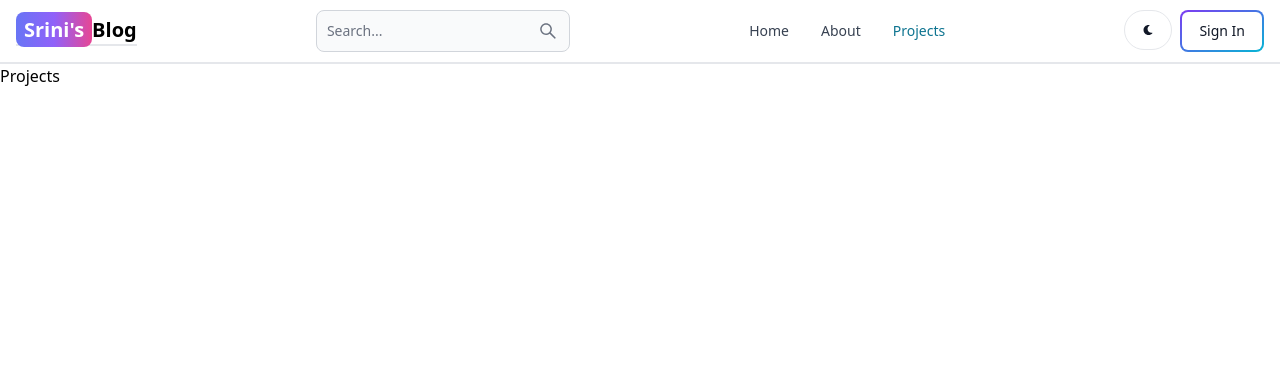
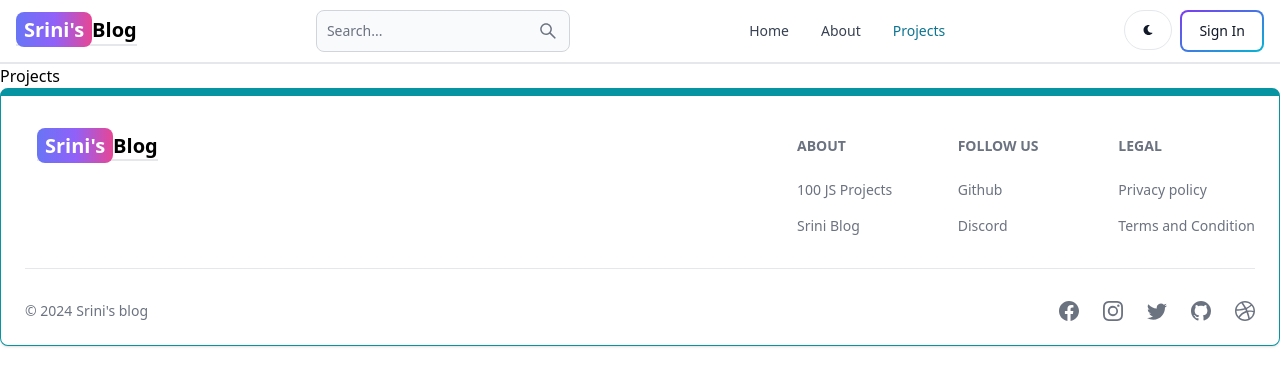
Before and after one commit to Srinivasansoundar/Mern-Blog, a React (Vite) app in the folder client/: page /projects in a window 1280 px wide. Shown: the top 386 px of the page. Built offline with nearby package versions, Linux system fonts and the light colour scheme.

Commit message:
Created the footer

```diff
--- a/client/src/App.jsx
+++ b/client/src/App.jsx
@@ -5,7 +5,9 @@
 import Dashboard from "./pages/Dashboard"
 import Projects from "./pages/Projects"
 import Home from "./pages/Home"
+import FooterCom from "./Components/Footer"
 import Header from "./Components/Header"
+// import { Footer } from "flowbite-react"
 export default function App() {
   return (
     <BrowserRouter>
@@ -18,6 +20,7 @@
       <Route path="/dashboard" element ={<Dashboard/>}/>
       <Route path="/projects" element ={<Projects/>}/>
     </Routes>
+    <FooterCom/>
     </BrowserRouter>
   )
 }
--- /dev/null
+++ b/client/src/Components/Footer.jsx
@@ -0,0 +1,87 @@
+import React from 'react'
+import { Footer } from 'flowbite-react'
+import { Link } from 'react-router-dom'
+import {BsFacebook,BsInstagram,BsTwitter,BsGithub,BsDribbble} from 'react-icons/bs'
+function FooterCom() {
+    return (
+        <Footer container className='border border-t-8 border-teal-500'>
+            <div className=' w-full max-w-7xl mx-auto'>
+                <div className=' grid w-full justify-between sm:flex md:grid-cols-1'>
+                    <div className="m-3">
+                        <Link to='/'
+                            className='self-center border-b-2  whitespace-nowrap
+    text-lg sm:text-xl font-semibold dark:text-white'>
+                            <span className='px-2 py-1 bg-gradient-to-r from-indigo-500 via-purple-500 to-pink-500 rounded-lg text-white' >Srini's</span>
+                            Blog
+                        </Link>
+                    </div>
+                    <div className="grid grid-cols-2 gap-8 mt-4 sm:mt-4 sm:grid-cols-3 sm:gap-6">
+                        <div>
+                        <Footer.Title className='' title='About'/>
+                        <Footer.LinkGroup col>
+                            <Footer.Link>
+                               <Footer.Link href='/' target='_blank' rel='noopener noreferrer'>
+                                100 JS Projects
+                               </Footer.Link>
+                            </Footer.Link>
+                            <Footer.Link>
+                               <Footer.Link href='/about' target='_blank' rel='noopener noreferrer'>
+                                Srini Blog
+                               </Footer.Link>
+                            </Footer.Link>
+
+                        </Footer.LinkGroup>
+                        </div>
+                        <div>
+                        <Footer.Title className='' title='Follow us'/>
+                        <Footer.LinkGroup col>
+                            <Footer.Link>
+                               <Footer.Link href='/' target='_blank' rel='noopener noreferrer'>
+                                Github
+                               </Footer.Link>
+                            </Footer.Link>
+                            <Footer.Link>
+                               <Footer.Link href='/about' target='_blank' rel='noopener noreferrer'>
+                                Discord
+                               </Footer.Link>
+                            </Footer.Link>
+
+                        </Footer.LinkGroup>
+                        </div>
+                        <div>
+                        <Footer.Title className='' title='Legal'/>
+                        <Footer.LinkGroup col>
+                            <Footer.Link>
+                               <Footer.Link href='/' target='_blank' rel='noopener noreferrer'>
+                                Privacy policy
+                               </Footer.Link>
+                            </Footer.Link>
+                            <Footer.Link>
+                               <Footer.Link href='/about' target='_blank' rel='noopener noreferrer'>
+                               Terms and Condition
+                               </Footer.Link>
+                            </Footer.Link>
+
+                        </Footer.LinkGroup>
+                        </div>
+                    </div>
+                </div>
+                <Footer.Divider/>
+                <div className='w-full sm:flex sm:items-center sm:justify-between'>
+                <Footer.Copyright href='#'
+                 by="Srini's blog"
+                year={new Date().getFullYear()}/>
+                <div className="flex gap-6 sm:mt-0 mt-4 sm:justify-center">
+                    <Footer.Icon href='#' icon={BsFacebook}/>
+                    <Footer.Icon href='#' icon={BsInstagram}/>
+                    <Footer.Icon href='#' icon={BsTwitter}/>
+                    <Footer.Icon href='#' icon={BsGithub}/>
+                    <Footer.Icon href='#' icon={BsDribbble}/>
+                </div>
+                </div>
+            </div>
+        </Footer>
+    )
+}
+
+export default FooterCom
```
